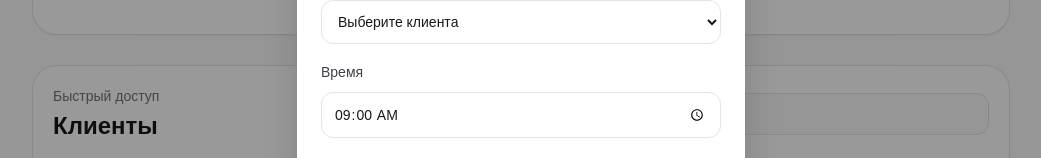
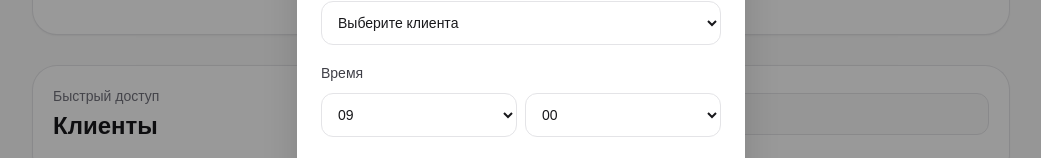
Before and after one commit to izevyi/TrainerCRM, a Next.js app in the folder frontend-app/: page / in a window 1280 px wide. Both pictures are taken after typing "Sample" into the empty fields and a click on the button "+ Тренировка". Shown: the part 606-764 px from the top of the page, without its empty margins (119-1160 px from the left). Built offline with nearby package versions, Linux system fonts and the light colour scheme.

Commit message:
Fix training time selection

```diff
--- a/frontend-app/app/page.tsx
+++ b/frontend-app/app/page.tsx
@@ -911,16 +911,39 @@ useEffect(() => {
                   Время
                 </label>
 
-                <input
-                  type="time"
-                  value={newTime}
-                  onChange={(event) =>
-                    setNewTime(
-                      event.target.value
-                    )
-                  }
-                  className="mt-2 w-full rounded-xl border border-zinc-200 px-3 py-3 text-sm outline-none focus:border-zinc-500"
-                />
+                <div className="mt-2 grid grid-cols-2 gap-2">
+  <select
+    value={newTime.split(":")[0]}
+    onChange={(event) =>
+      setNewTime(`${event.target.value}:${newTime.split(":")[1] || "00"}`)
+    }
+    className="w-full rounded-xl border border-zinc-200 px-3 py-3 text-sm outline-none focus:border-zinc-500"
+  >
+    {Array.from({ length: 24 }, (_, hour) => {
+      const value = String(hour).padStart(2, "0");
+
+      return (
+        <option key={value} value={value}>
+          {value}
+        </option>
+      );
+    })}
+  </select>
+
+  <select
+    value={newTime.split(":")[1] || "00"}
+    onChange={(event) =>
+      setNewTime(`${newTime.split(":")[0] || "09"}:${event.target.value}`)
+    }
+    className="w-full rounded-xl border border-zinc-200 px-3 py-3 text-sm outline-none focus:border-zinc-500"
+  >
+    {["00", "10", "20", "30", "40", "50"].map((minute) => (
+      <option key={minute} value={minute}>
+        {minute}
+      </option>
+    ))}
+  </select>
+</div>
 
               </div>
 
```
